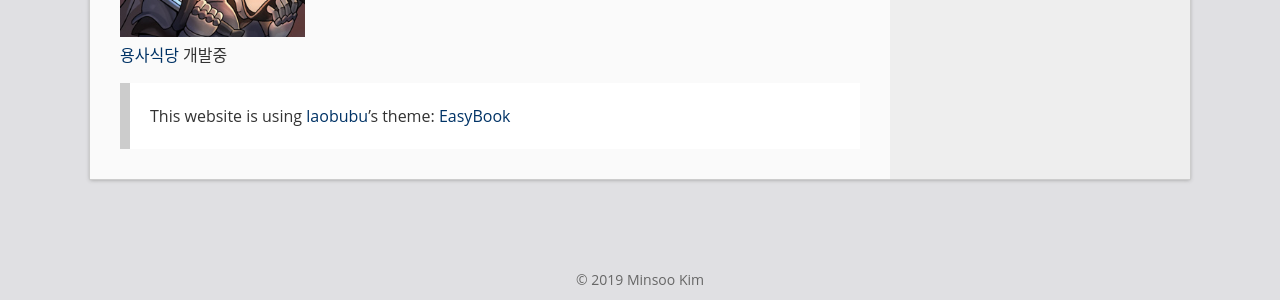
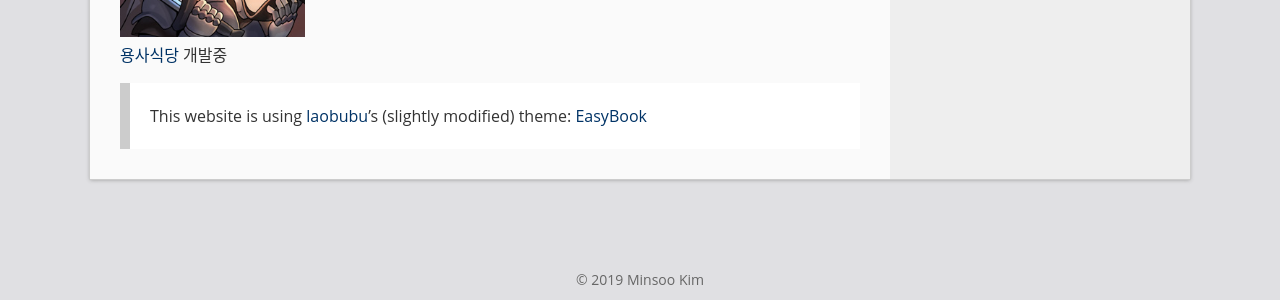
Before and after one commit to GarlicDipping/garlicdipping.github.io, a Jekyll site: the page built from about.md, in a window 1280 px wide. Shown: the part 828-1128 px from the top of the page. Built offline with Jekyll 4.4.1, drawn with Linux system fonts in a browser that asks for light colours.

Commit message:
no message

```diff
--- a/about.md
+++ b/about.md
@@ -16,4 +16,4 @@ nocomments: true
 
 
 
-> This website is using [laobubu](http://laobubu.net)'s theme: [EasyBook](https://github.com/laobubu/jekyll-theme-EasyBook)
+> This website is using [laobubu](http://laobubu.net)'s (slightly modified) theme: [EasyBook](https://github.com/laobubu/jekyll-theme-EasyBook)
```
